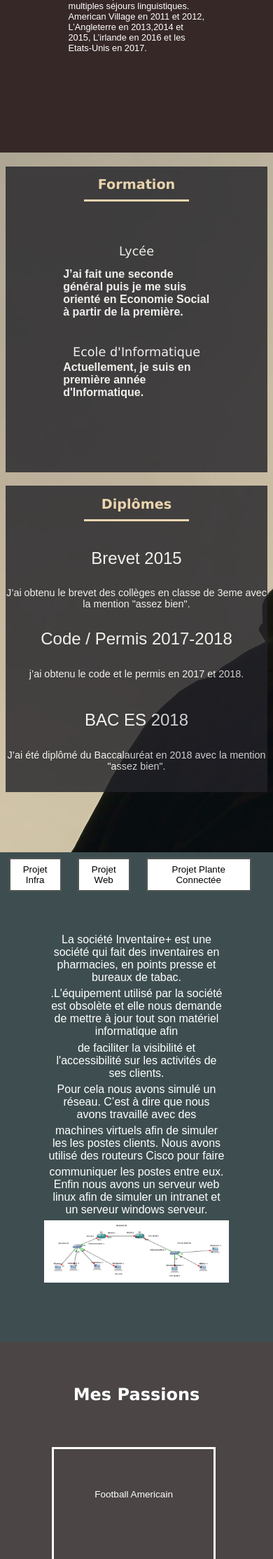
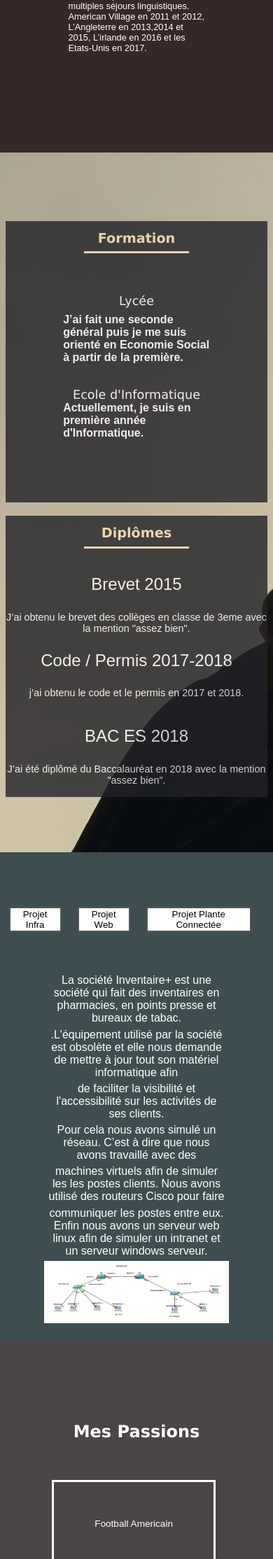
Before and after one commit to valmnt/Projet-Tech-Web, a PHP site: page / in a window 390 px wide. Shown: the part 3752-5980 px from the top of the page at 70% size. Run offline with PHP 8.4, Linux system fonts and the light colour scheme; some libraries are stand-ins or nearby versions.

Commit message:
css change

```diff
--- a/public/css/style.css
+++ b/public/css/style.css
@@ -981,6 +981,9 @@
 .textdroit{
     margin-bottom: 25%;
 }
+#block4{
+    padding-top: 20%;
+}
 .sousblock4{
     flex-direction: column;
 }
@@ -1001,6 +1004,9 @@
 }
 .titreblocdroit{
     height: 55%;
+}
+.block_5{
+    padding-top: 20%;
 }
 #onglet3 {
     width: 40%;
@@ -1031,6 +1037,7 @@
 .block6gauche{
     width: 100%;
     height: 50%;
+    padding-top: 15%;
 }
 .block6droit{
     width: 100%;
```
